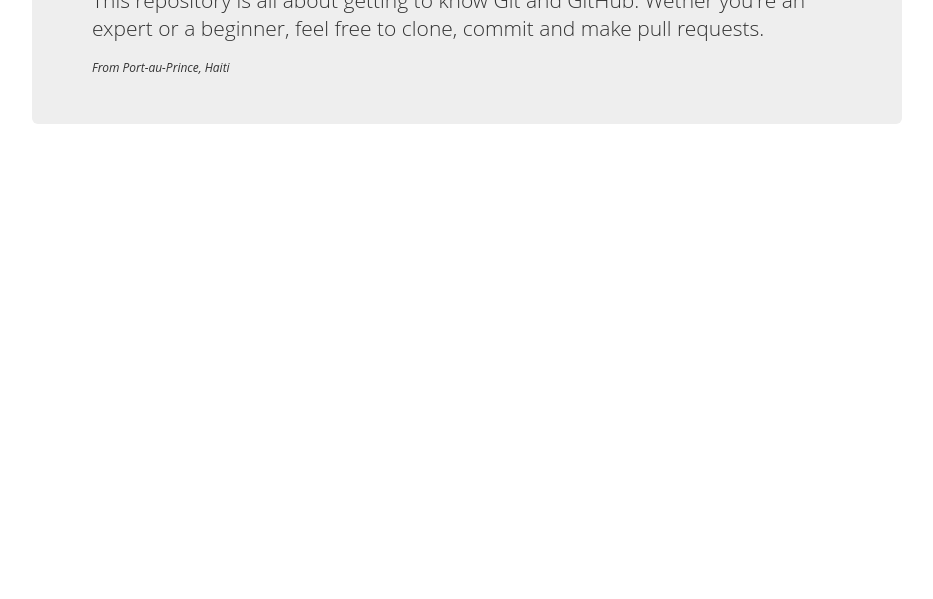
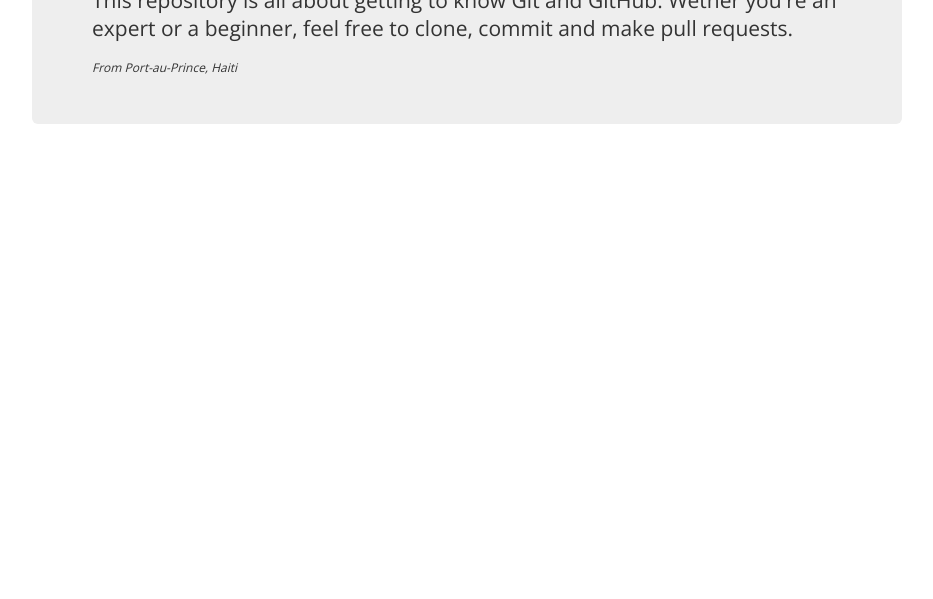
Before and after one commit to rijkaardorisme/hellogitworld, a plain HTML site: page index.html in a window 1280 px wide. Shown: the part 201-800 px from the top of the page, without its empty margins (173-1106 px from the left). Drawn offline with nearby package versions, Linux system fonts and the light colour scheme.

Commit message:
Correct web font family in URL.

```diff
--- a/index.html
+++ b/index.html
@@ -3,7 +3,7 @@
 <title>Hello Git World</title>
 
 <!-- Google Web Fonts: Open Sans -->
-<link rel="stylesheet" href="http://fonts.googleapis.com/css?family=Roboto:100,300,400">
+<link rel="stylesheet" href="http://fonts.googleapis.com/css?family=Open+Sans:100,300,400">
 
 <!-- Bootstrap Core CSS -->
 <link rel="stylesheet" href="http://netdna.bootstrapcdn.com/bootstrap/3.0.3/css/bootstrap.min.css">
```
